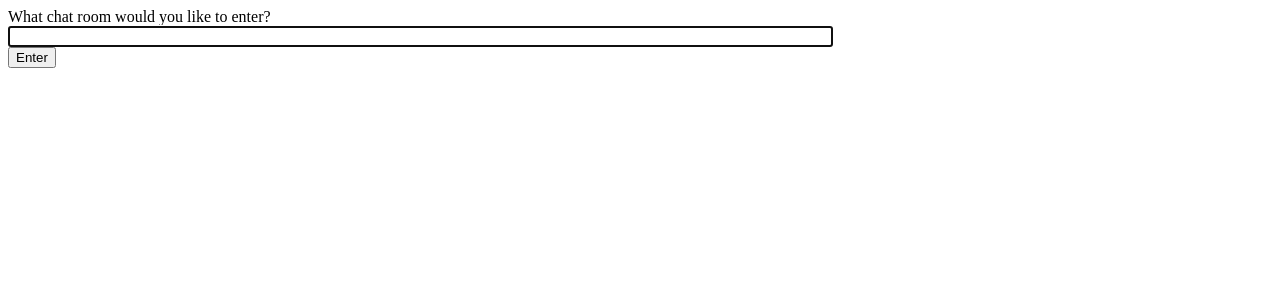
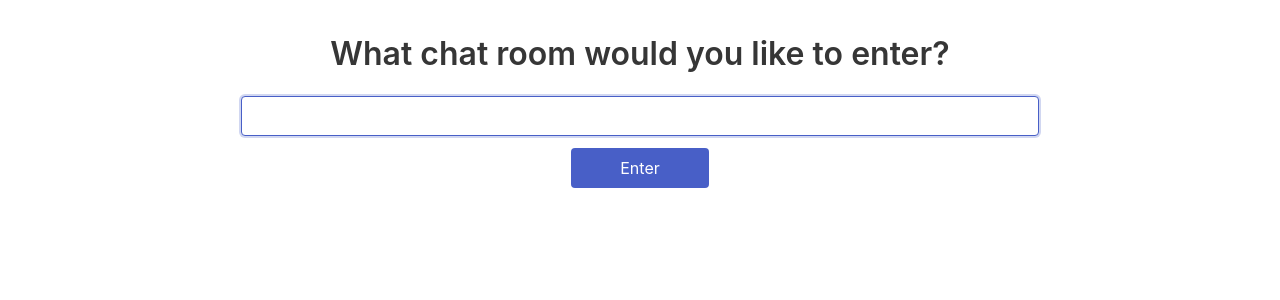
Before and after one commit to SrPeters/django_async_chat, a Django app: page /chat/ in a window 1280 px wide. Shown: the top 300 px of the page. Run offline with Django 4.2, Linux system fonts and the light colour scheme.

Commit message:
Ajustando visual

```diff
--- a/apps/chat/templates/chat/index.html
+++ b/apps/chat/templates/chat/index.html
@@ -3,11 +3,18 @@
 <head>
     <meta charset="utf-8"/>
     <title>Chat Rooms</title>
+    <link rel="stylesheet" href="https://cdn.jsdelivr.net/npm/bulma@0.9.4/css/bulma.min.css"/>
 </head>
 <body>
-    What chat room would you like to enter?<br>
-    <input id="room-name-input" type="text" size="100"><br>
-    <input id="room-name-submit" type="button" value="Enter">
+    <div class="columns is-centered m-5">
+        <div class="column is-two-thirds has-text-centered">
+            <span class="title is-block">What chat room would you like to enter?</span>
+            <input class="input" id="room-name-input" type="text" size="100"><br>
+            <div class="is-flex is-justify-content-center mt-3">
+                <input class="button is-link px-6" id="room-name-submit" type="button" value="Enter">
+            </div>
+        </div>
+    </div>
 
     <script>
         document.querySelector('#room-name-input').focus();
```
Also changed, not shown: apps/chat/templates/chat/chatroom.html (+13 -5 lines).
